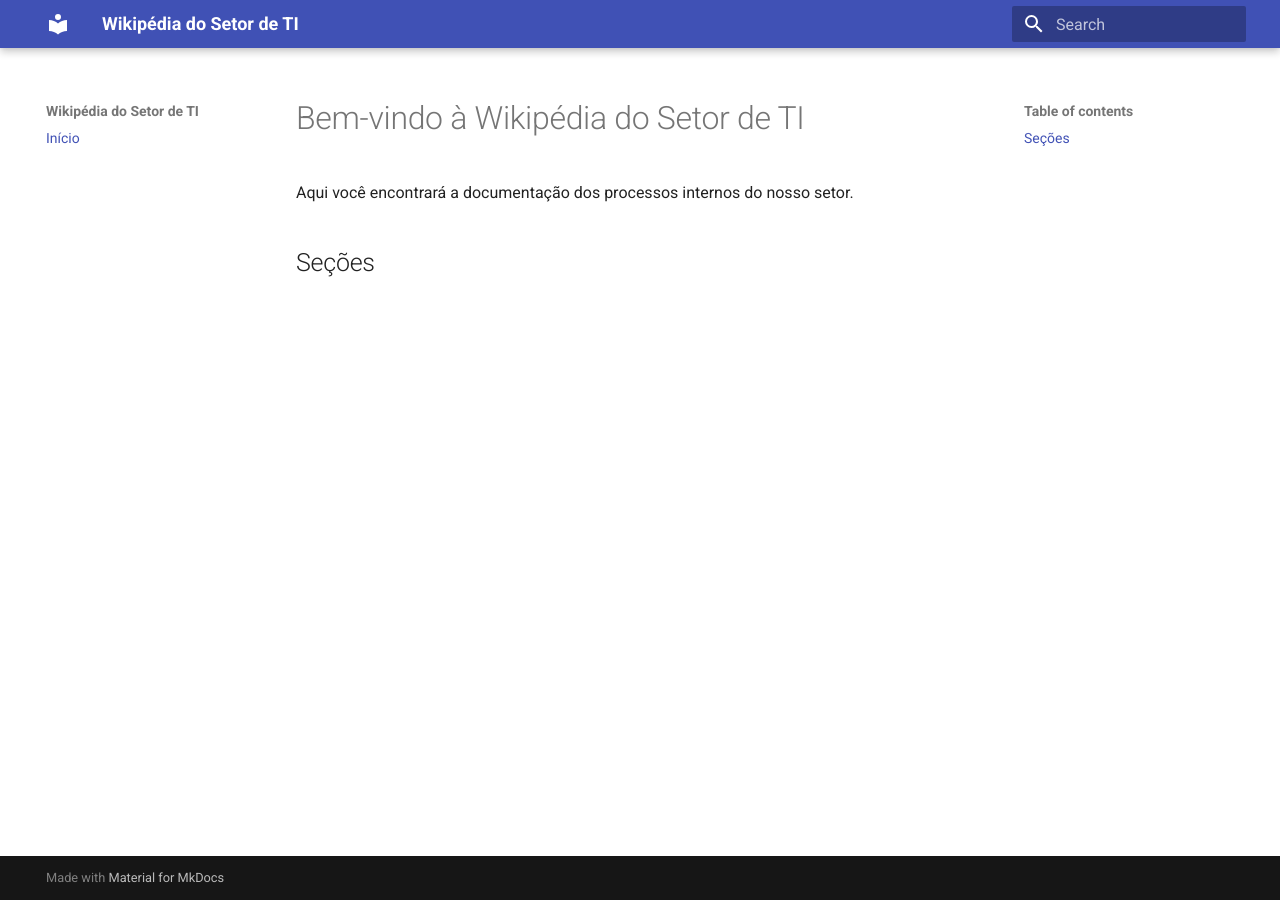
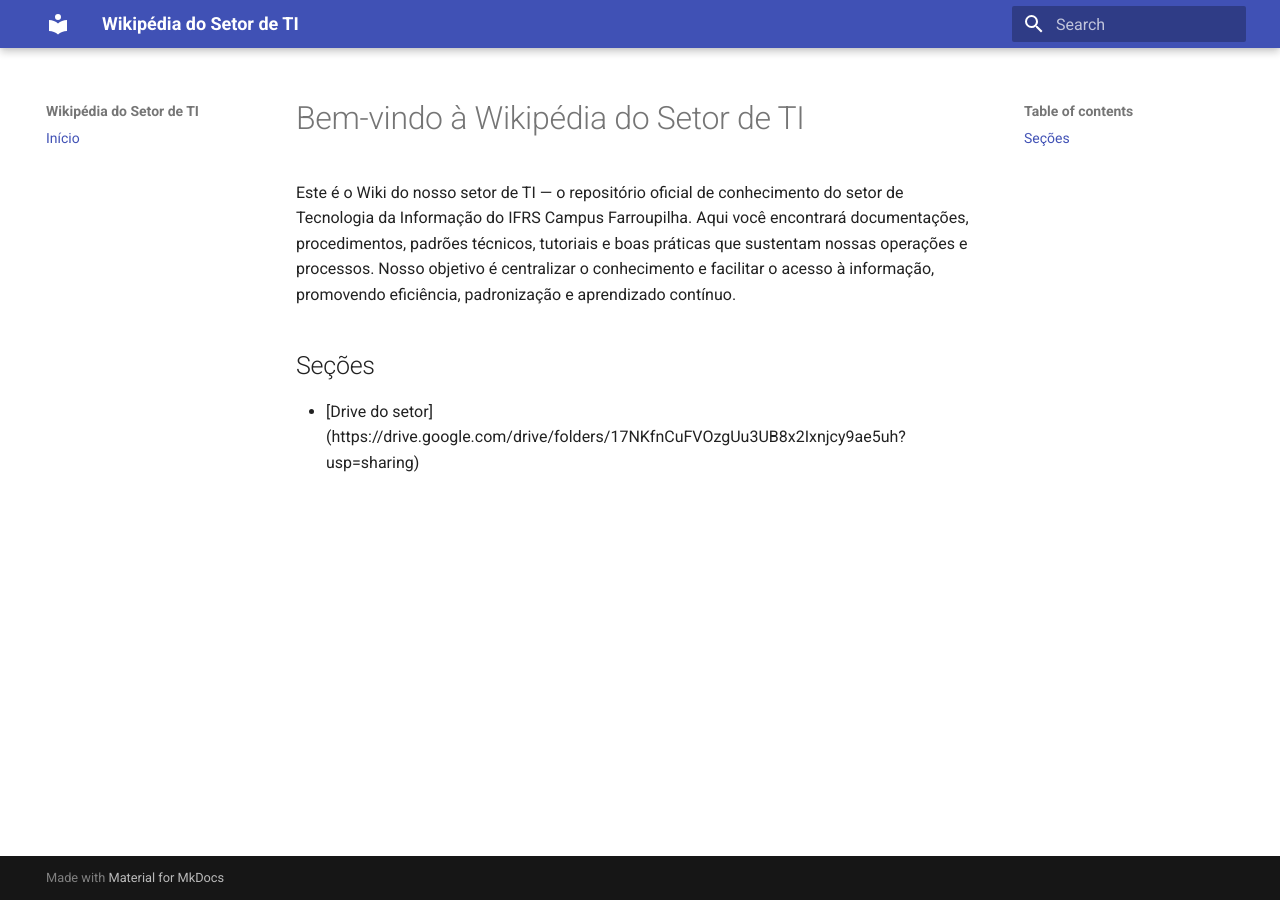
Before and after one commit to wikiti-farroupilha/wikipedia, an MkDocs documentation site: the page built from docs/index.md, in a window 1280 px wide. Built offline with MkDocs 1.6.1 and Material for MkDocs 9.7.7, drawn with Linux system fonts in a browser that asks for light colours.

Commit message:
Update index.md

```diff
--- a/docs/index.md
+++ b/docs/index.md
@@ -1,5 +1,6 @@
 # Bem-vindo à Wikipédia do Setor de TI
 
-Aqui você encontrará a documentação dos processos internos do nosso setor.
+Este é o Wiki do nosso setor de TI — o repositório oficial de conhecimento do setor de Tecnologia da Informação do IFRS Campus Farroupilha. Aqui você encontrará documentações, procedimentos, padrões técnicos, tutoriais e boas práticas que sustentam nossas operações e processos. Nosso objetivo é centralizar o conhecimento e facilitar o acesso à informação, promovendo eficiência, padronização e aprendizado contínuo.
 
 ## Seções
+- [Drive do setor] (https://drive.google.com/drive/folders/17NKfnCuFVOzgUu3UB8x2Ixnjcy9ae5uh?usp=sharing)
```
